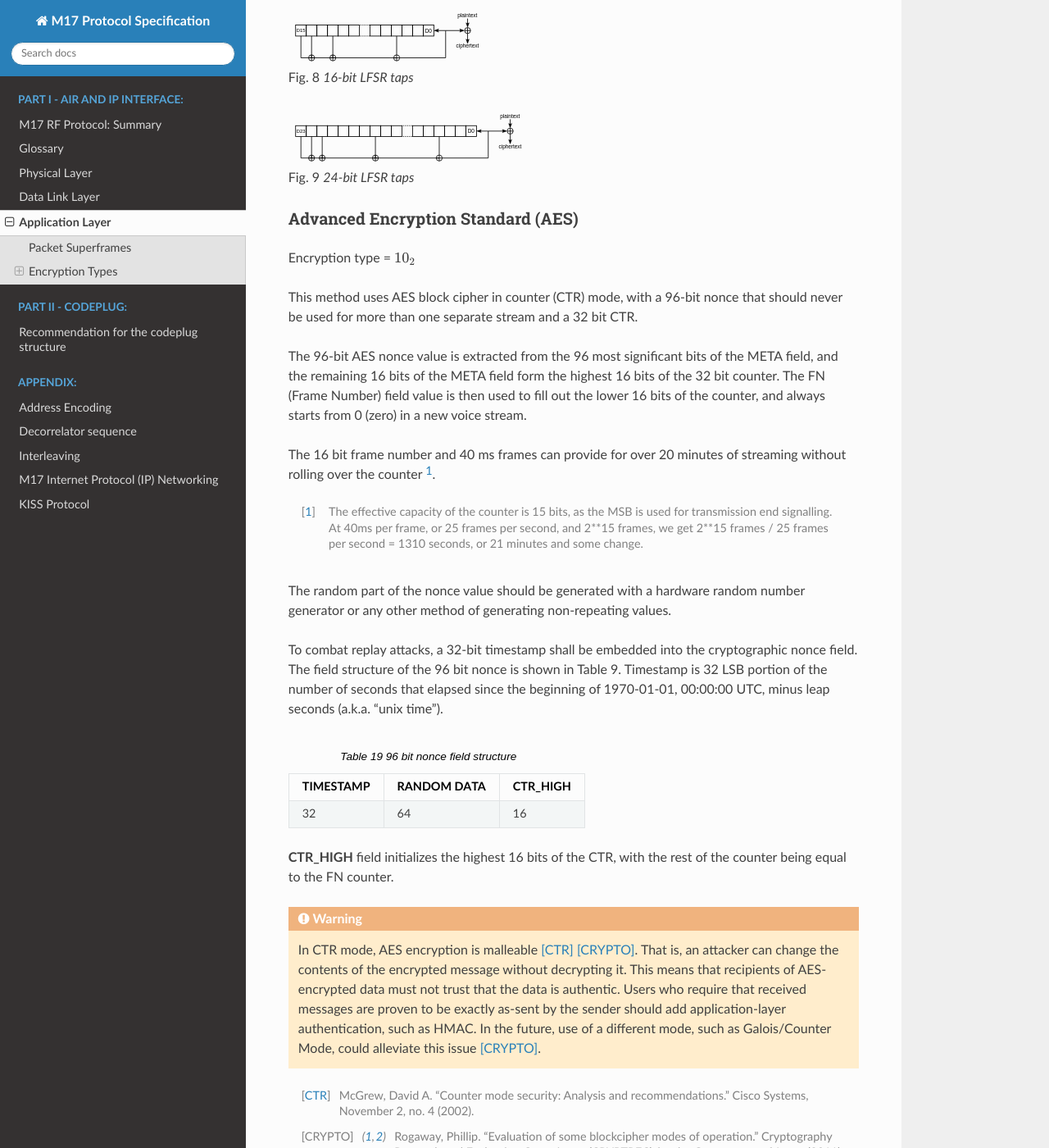
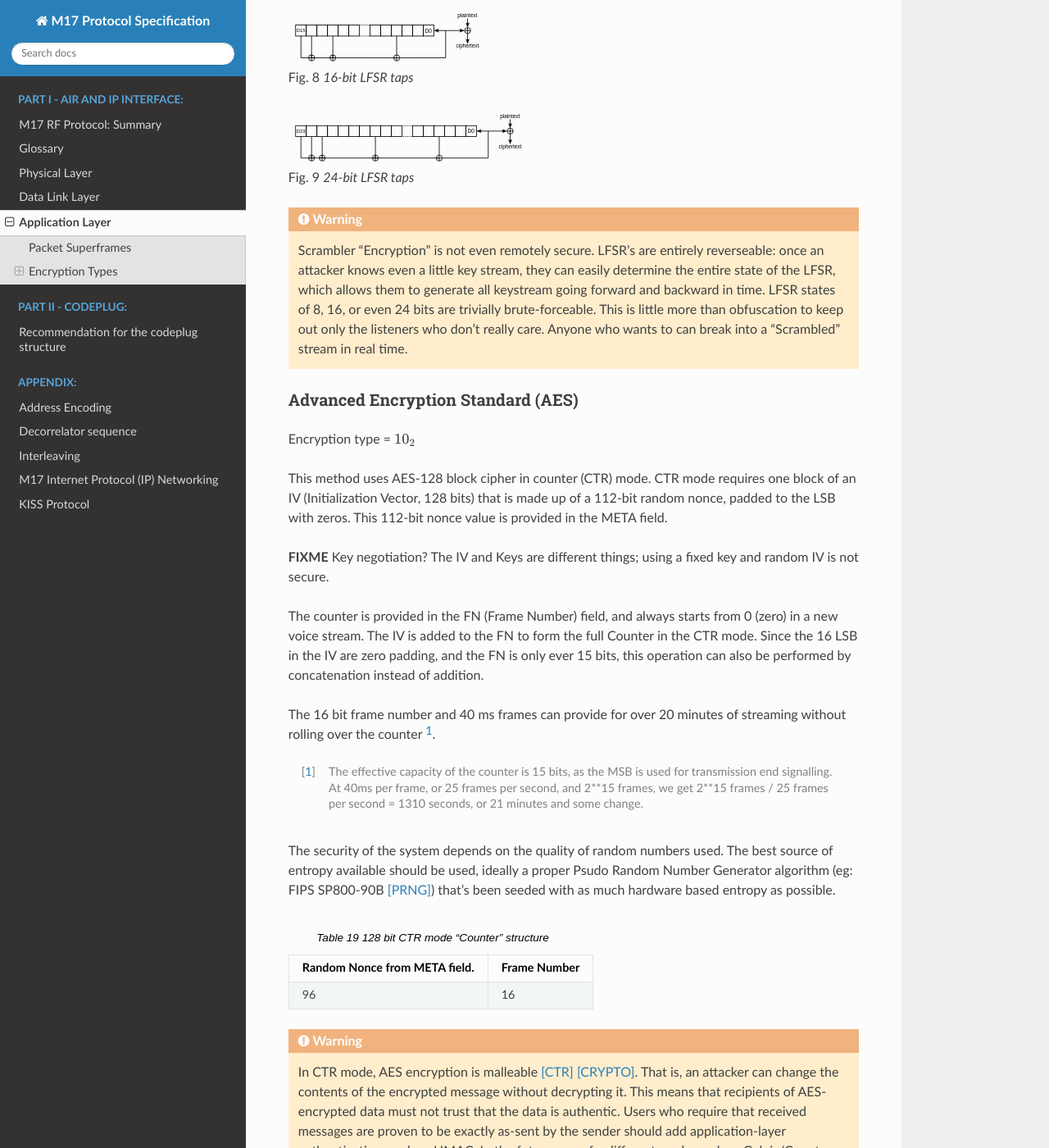
Before and after one commit to M17-Project/M17_spec, a Sphinx documentation site: the page built from docs/application_layer.rst, in a window 1280 px wide and 1400 px high, scrolled down 2396 px. Shown: the whole window at 82% size. Built offline with Sphinx 7.4.7 and the Read the Docs theme 2.0.0, drawn with Linux system fonts in a browser that asks for light colours; some of the changed text lies outside the part shown.

Commit message:
Added warning to Scrambler mode. Simplified and corrected AES mode description.

```diff
--- a/docs/application_layer.rst
+++ b/docs/application_layer.rst
@@ -153,19 +153,33 @@ algorithm.  Figures 5 to 8 show block diagrams of the algorithm
    24-bit LFSR taps
 
 
+.. warning::
+    Scrambler "Encryption" is not even remotely secure. LFSR's are entirely
+    reverseable: once an attacker knows even a little key stream, they can easily
+    determine the entire state of the LFSR, which allows them to generate all
+    keystream going forward and backward in time.  LFSR states of 8, 16, or even 24 bits
+    are trivially brute-forceable.  This is little more than obfuscation to keep
+    out only the listeners who don't really care.  Anyone who wants to can break into
+    a "Scrambled" stream in real time.
+
 Advanced Encryption Standard (AES)
 ~~~~~~~~~~~~~~~~~~~~~~~~~~~~~~~~~~
 
 Encryption type = :math:`10_2`
 
-This method uses AES block cipher in counter (CTR) mode, with a 96-bit
-nonce that should never be used for more than one separate stream and a 32 bit CTR.
+This method uses AES-128 block cipher in counter (CTR) mode.  CTR mode
+requires one block of an IV (Initialization Vector, 128 bits) that is made up
+of a 112-bit random nonce, padded to the LSB with zeros.  This 112-bit
+nonce value is provided in the META field.
 
-The 96-bit AES nonce value is extracted from the 96 most significant
-bits of the META field, and the remaining 16 bits of the META field
-form the highest 16 bits of the 32 bit counter.  The FN (Frame Number)
-field value is then used to fill out the lower 16 bits of the counter,
-and always starts from 0 (zero) in a new voice stream.
+**FIXME** Key negotiation? The IV and Keys are different things; using a fixed
+key and random IV is not secure.
+
+The counter is provided in the FN (Frame Number) field, and always starts
+from 0 (zero) in a new voice stream.  The IV is added to the FN to form the
+full Counter in the CTR mode.  Since the 16 LSB in the IV are zero padding,
+and the FN is only ever 15 bits, this operation can also be performed by
+concatenation instead of addition.
 
 The 16 bit frame number and 40 ms frames can provide for over 20 minutes
 of streaming without rolling over the counter [#fn_roll]_.
@@ -176,28 +190,19 @@ of streaming without rolling over the counter [#fn_roll]_.
               2**15 frames / 25 frames per second = 1310 seconds, or 21
               minutes and some change.
 
-The random part of the nonce value should be generated with a hardware
-random number generator or any other method of generating non-repeating
-values.
+The security of the system depends on the quality of random numbers used.
+The best source of entropy available should be used, ideally a proper
+Psudo Random Number Generator algorithm (eg: FIPS SP800-90B [PRNG]_)
+that's been seeded with as much hardware based entropy as possible.
 
-To combat replay attacks, a 32-bit timestamp shall be embedded into the
-cryptographic nonce field. The field structure of the 96 bit nonce is
-shown in Table 9. Timestamp is 32 LSB portion of the number of seconds
-that elapsed since the beginning of 1970-01-01, 00:00:00 UTC, minus leap
-seconds (a.k.a. “unix time”).
-
-.. list-table:: 96 bit nonce field structure
+.. list-table:: 128 bit CTR mode "Counter" structure
    :header-rows: 1
 
-   * - TIMESTAMP
-     - RANDOM DATA
-     - CTR_HIGH
-   * - 32
-     - 64
+   * - Random Nonce from META field.
+     - Frame Number
+   * - 96
      - 16
 
-**CTR_HIGH** field initializes the highest 16 bits of the CTR, with
-the rest of the counter being equal to the FN counter.
 
 .. warning::
     In CTR mode, AES encryption is malleable [CTR]_ [CRYPTO]_.
@@ -212,3 +217,5 @@ the rest of the counter being equal to the FN counter.
 .. [CTR] McGrew, David A. "Counter mode security: Analysis and recommendations." Cisco Systems, November 2, no. 4 (2002).
 
 .. [CRYPTO] Rogaway, Phillip. "Evaluation of some blockcipher modes of operation." Cryptography Research and Evaluation Committees (CRYPTREC) for the Government of Japan (2011).
+
+.. [PRNG] https://csrc.nist.gov/publications/detail/sp/800-90a/rev-1/final
```
